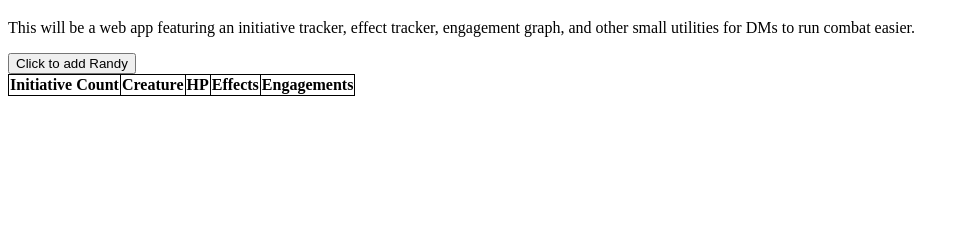
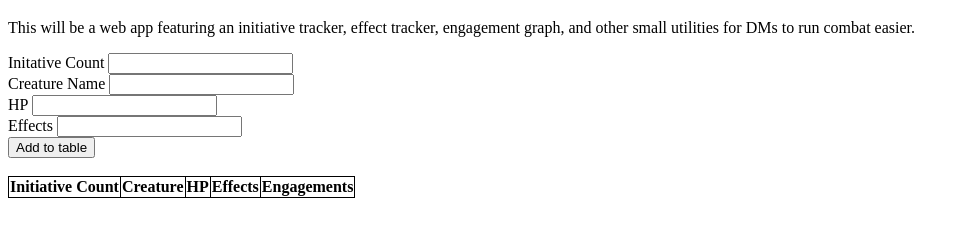
Before and after one commit to ChandlerMakesVidya/DNDCombatUtility, a plain HTML site: page index.html in a window 1280 px wide. Shown: the part 61-298 px from the top of the page, without its empty margins (0-969 px from the left). Drawn offline with Linux system fonts and the light colour scheme.

Commit message:
Added data input field

```diff
--- a/index.html
+++ b/index.html
@@ -20,10 +20,34 @@
       engagement graph, and other small utilities for DMs to run combat easier.
     </p>
 
-    <button onclick="addRow('21', 'Rogue Randy', '48', 'Invisible', '-')">
-      Click to add Randy
-    </button>
+    <div id="input">
+      <form id="inputForm" onsubmit="addRow(); clearInputs(); return false">
+        <div id="initiativeCountInput">
+          <label for="initiativeCount">Initative Count</label>
+          <input type="text" name="initiativeCount" id="initiativeCount" />
+        </div>
 
+        <div id="creatureNameInput">
+          <label for="creatureName">Creature Name</label>
+          <input type="text" name="health" id="creatureName" />
+        </div>
+
+        <div id="healthInput">
+          <label for="health">HP</label>
+          <input type="text" name="health" id="health" />
+        </div>
+
+        <div id="effectsInput">
+          <label for="effects">Effects</label>
+          <input type="text" name="effects" id="effects" />
+        </div>
+
+        <input type="submit" value="Add to table" />
+      </form>
+    </div>
+
+    <div id="initiativeTracker">
+      &nbsp;
       <table id="initiativeTable">
         <tr>
           <th><b>Initiative Count</b></th>
@@ -33,6 +57,7 @@
           <th><b>Engagements</b></th>
         </tr>
       </table>
+    </div>
 
     <script src="index.js"></script>
   </body>
--- a/index.js
+++ b/index.js
@@ -1,10 +1,21 @@
 const table = document.getElementById("initiativeTable");
+const initiativeCountInput = document.getElementById("initiativeCount");
+const creatureNameInput = document.getElementById("creatureName");
+const healthInput = document.getElementById("health");
+const effectsInput = document.getElementById("effects");
 
-function addRow(initiativeCount, creatureName, health, effects, engagements) {
+function addRow() {
     let newRow = table.insertRow(-1);
-    newRow.insertCell(0).innerHTML = initiativeCount;
-    newRow.insertCell(1).innerHTML = creatureName;
-    newRow.insertCell(2).innerHTML = health;
-    newRow.insertCell(3).innerHTML = effects;
-    newRow.insertCell(4).innerHTML = engagements;
+    newRow.insertCell(0).innerHTML = initiativeCountInput.value;
+    newRow.insertCell(1).innerHTML = creatureNameInput.value;
+    newRow.insertCell(2).innerHTML = healthInput.value;
+    newRow.insertCell(3).innerHTML = effectsInput.value;
+    newRow.insertCell(4).innerHTML = "-";
 }
+
+function clearInputs() {
+    initiativeCountInput.value = "";
+    creatureNameInput.value = "";
+    healthInput.value = "";
+    effectsInput.value = "";
+}
```
Lines whose indentation alone changed are shown as unchanged.
